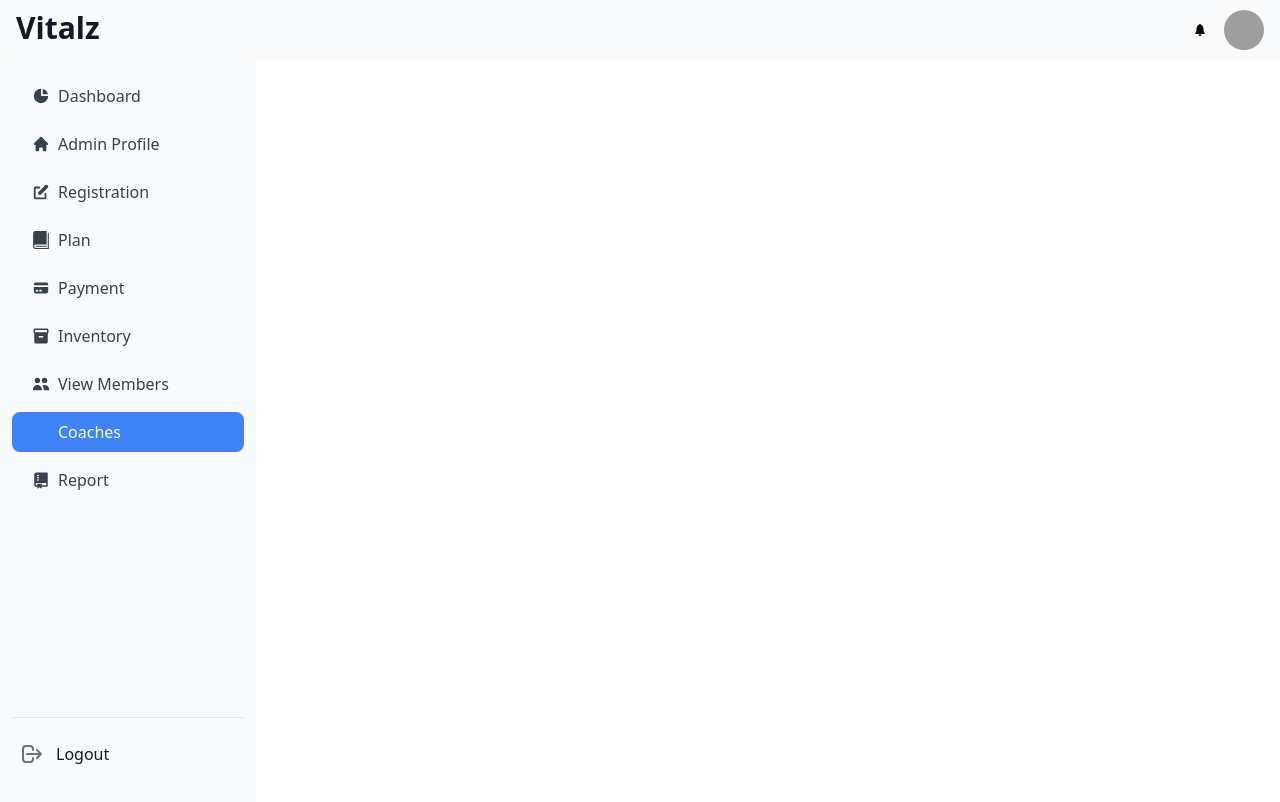
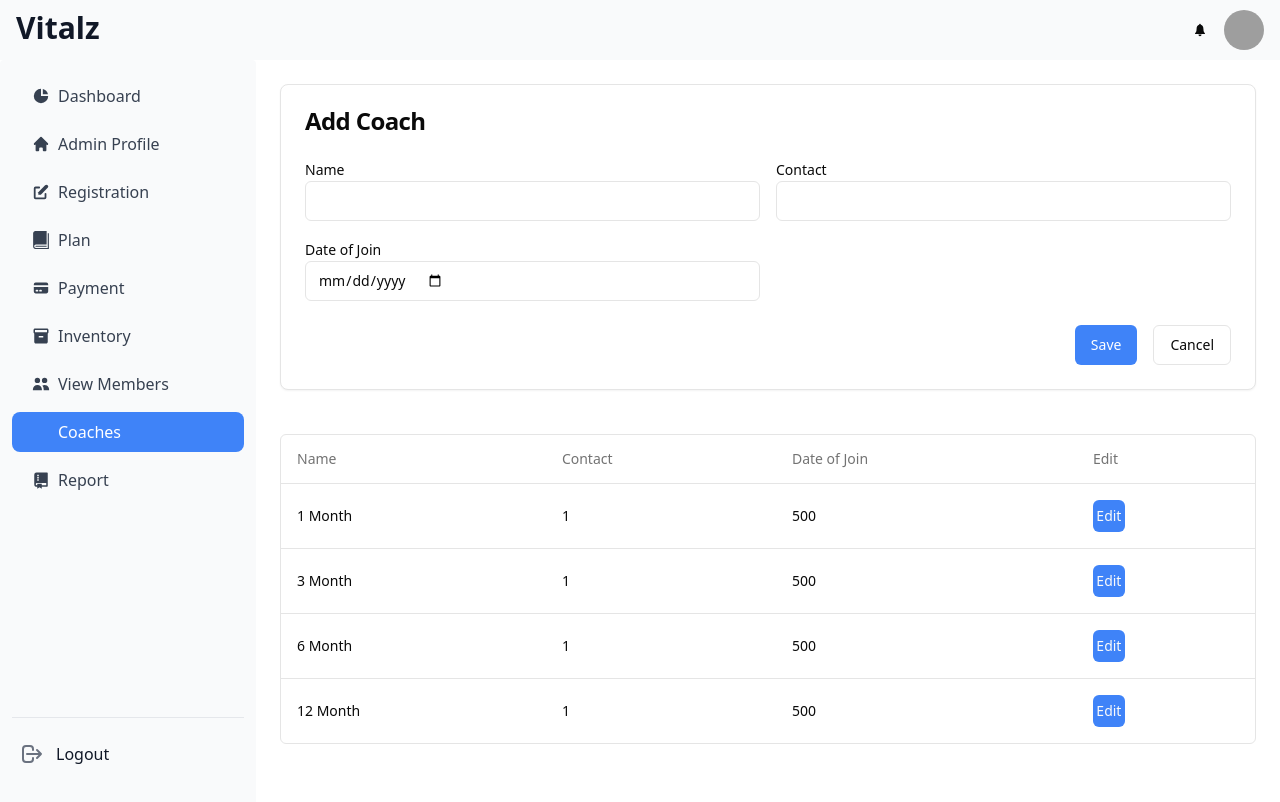
Before and after one commit to hknp796/vitalz, a React (Vite) app: page /coaches in a window 1280 px wide. Shown: the top 802 px of the page. Built offline with nearby package versions, Linux system fonts and the light colour scheme; grey boxes are pictures that could not be loaded; some icons are missing.

Commit message:
coach page added

```diff
--- a/src/App.jsx
+++ b/src/App.jsx
@@ -14,7 +14,7 @@ import Billing from "./pages/Billing";
 import Plan from "./pages/Plan";
 import Payment from "./pages/Payment";
 import Inventory from "./pages/Inventory";
-import ViewMember from "./pages/viewMember";
+import Coaches from "./pages/Coaches";
 import Login from "./pages/Login";
 import Home from "./pages/Home";
 
@@ -37,8 +37,7 @@ function App() {
     { path: "/plan", element: <Plan /> },
     { path: "/payment", element: <Payment /> },
     { path: "/inventory", element: <Inventory /> },
-    // { path: "/add-members/:id", element: <AddMember /> },
-    { path: "/members/view/:id", element: <ViewMember /> },
+    { path: "/coaches", element: <Coaches /> },
     { path: "/", element: <Home /> },
   ];
 
--- /dev/null
+++ b/src/pages/Coaches.jsx
@@ -0,0 +1,174 @@
+import { useState, useEffect } from "react";
+import { Card, CardHeader, CardContent, CardTitle } from "@/components/ui/card";
+import { Input } from "@/components/ui/input";
+import { Button } from "@/components/ui/button";
+import { Label } from "@/components/ui/label";
+import { toast } from "react-toastify";
+import { useNavigate, useParams } from "react-router-dom";
+import useAxios from "../hooks/useAxios";
+import DataTable from "../components/Datatable.tsx";
+
+const clients = [
+  { id: "23123412", name: "1 Month", validity: "1", amount: "500" },
+  { id: "23123412", name: "3 Month", validity: "1", amount: "500" },
+  { id: "23123412", name: "6 Month", validity: "1", amount: "500" },
+  { id: "23123412", name: "12 Month", validity: "1", amount: "500" },
+];
+
+const headers = [
+  { accessorKey: "name", header: "Name" },
+  { accessorKey: "validity", header: "Contact" },
+  { accessorKey: "amount", header: "Date of Join" },
+  {
+      id: "action",
+      header: "Edit",
+      cell: ({ row }) => {
+          return (
+              <Button
+                  className="h-8 w-8 p-0 bg-blue-500"
+                  onClick={() => {
+                      console.log("clicked")
+                  }}
+              >
+                  Edit
+              </Button>
+          )
+      },
+  },
+];
+
+function NewMemberForm() {
+    const { id } = useParams();
+    const navigateTo = useNavigate();
+
+    const [inputValues, setInputValues] = useState({
+        firstName: "",
+        lastName: "",
+        gender: "",
+        age: "",
+        contact: "",
+    });
+    const [dateOfJoining, setJoiningDate] = useState("");
+    const [dateOfBirth, setBirthDate] = useState("");
+    const [loading, setLoading] = useState(false);
+
+    const handleInputChange = (event) => {
+        const { name, value } = event.target;
+        setInputValues((prev) => ({
+            ...prev,
+            [name]: value,
+        }));
+    };
+
+    const handleJoiningDate = (event) => {
+        setJoiningDate(event.target.value);
+    };
+
+    const handleBirthDate = (event) => {
+        setBirthDate(event.target.value);
+    };
+
+    const submitForm = (event) => {
+        event.preventDefault();
+        const form = { ...inputValues, dateOfBirth, dateOfJoining };
+        const axiosConfig = {
+            method: id ? "put" : "post",
+            url: id ? `/members/update/${id}` : "/members",
+            body: form,
+            successCallBack: ({ message }) => {
+                toast.success(message);
+                navigateTo("/members");
+            },
+            setLoading,
+        };
+        useAxios(axiosConfig);
+    };
+
+    const cancelForm = () => {
+        navigateTo("/members");
+    };
+
+    const getMemberDetails = () => {
+        if (id) {
+            useAxios({
+                method: "get",
+                url: `/members/${id}`,
+                successCallBack: ({ data }) => {
+                    setInputValues((prev) => ({
+                        ...prev,
+                        ...data,
+                    }));
+                    setJoiningDate(data.dateOfJoining);
+                    setBirthDate(data.dateOfBirth);
+                },
+            });
+        }
+    };
+
+    useEffect(() => {
+        getMemberDetails();
+    }, []);
+
+    return (
+        <div className="p-6 flex flex-col gap-3">
+            <Card>
+                <CardHeader>
+                    <CardTitle>Add Coach</CardTitle>
+                </CardHeader>
+                <CardContent>
+                    <form className="space-y-6" onSubmit={submitForm}>
+                        <div className="grid grid-cols-1 md:grid-cols-2 gap-4">
+                            <div>
+                                <Label htmlFor="firstName">Name</Label>
+                                <Input
+                                    id="name"
+                                    name="name"
+                                    type="text"
+                                    value={inputValues.validity}
+                                    onChange={handleJoiningDate}
+                                    required
+                                />
+                            </div>
+
+                            <div>
+                                <Label htmlFor="validity">Contact</Label>
+                                <Input
+                                    id="validity"
+                                    name="validity"
+                                    type="text"
+                                    value={inputValues.validity}
+                                    onChange={handleJoiningDate}
+                                    required
+                                />
+                            </div>
+
+                            <div>
+                                <Label htmlFor="amount">Date of Join</Label>
+                                <Input
+                                    id="status"
+                                    name="status"
+                                    type="date"
+                                    value={inputValues.status}
+                                    onChange={handleInputChange}
+                                    required
+                                />
+                            </div>
+                        </div>
+
+                        <div className="flex justify-end space-x-4">
+                            <Button type="submit" className="bg-blue-500 text-white">
+                                {loading ? "Loading..." : id ? "Update" : "Save"}
+                            </Button>
+                            <Button type="button" variant="outline" >
+                                Cancel
+                            </Button>
+                        </div>
+                    </form>
+                </CardContent>
+            </Card>
+             <DataTable data={clients} columns={headers} />
+        </div>
+    );
+}
+
+export default NewMemberForm;
```
